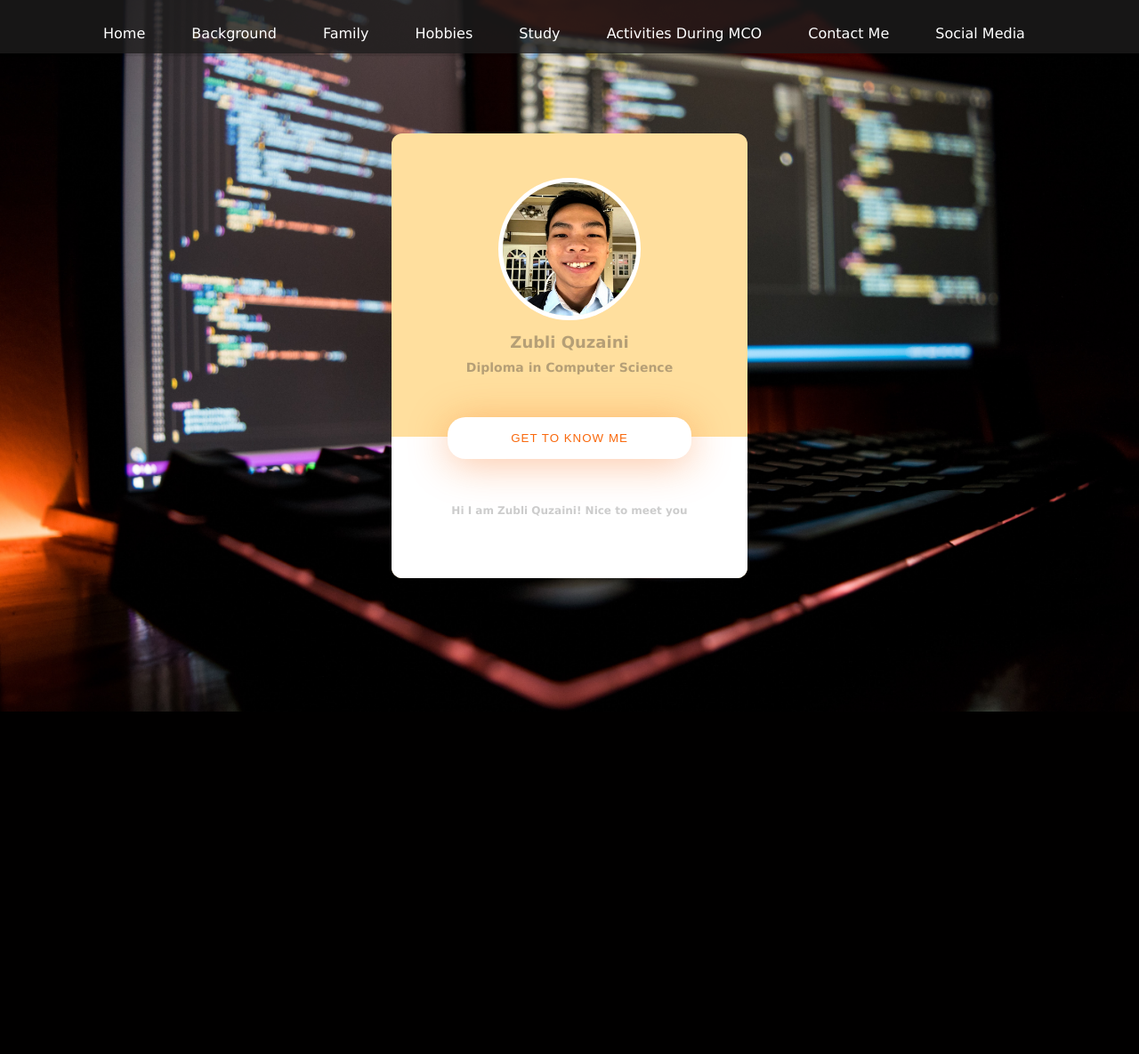
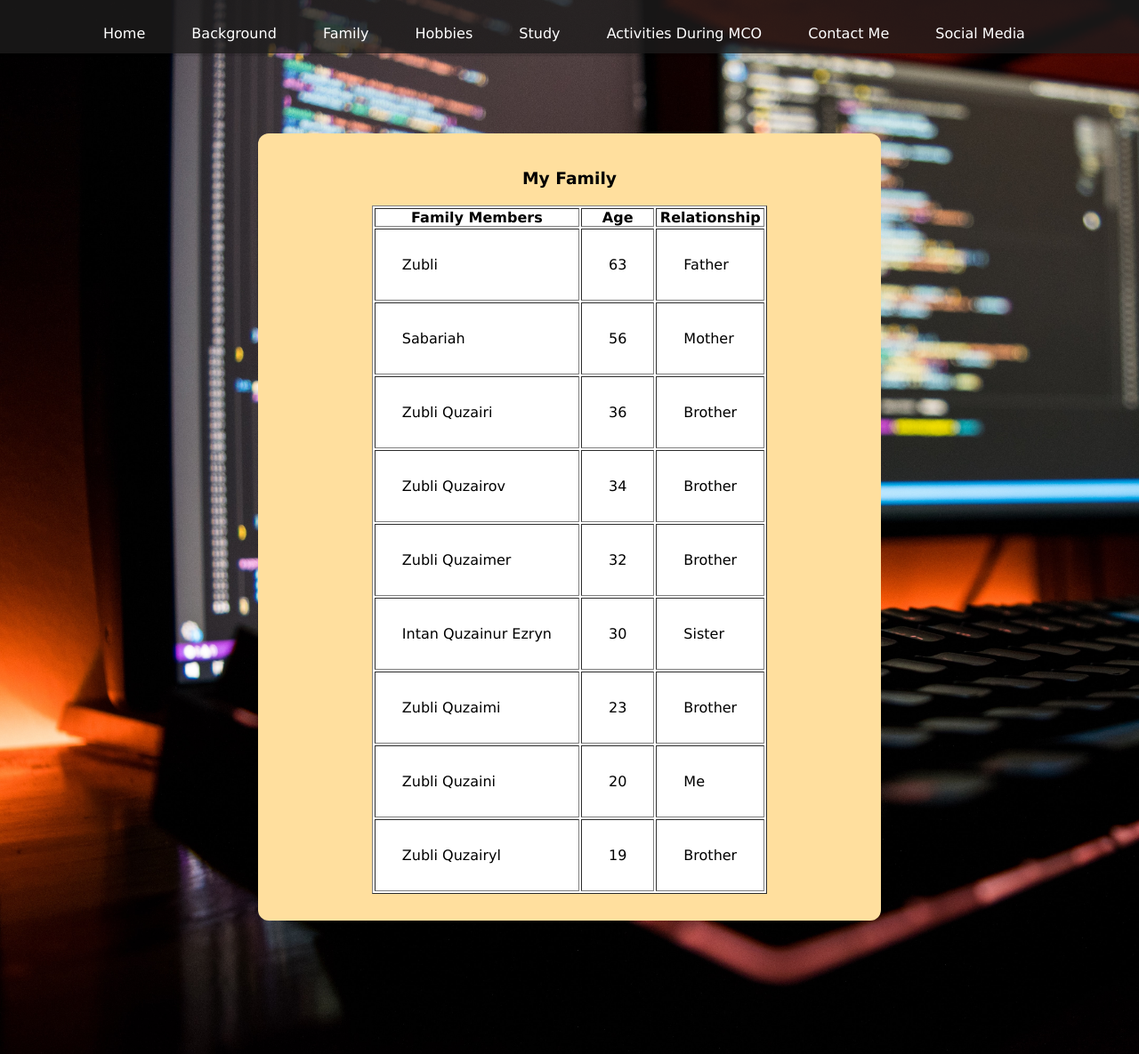
Before and after one commit to bedezub/CSC318-Web-Dev, a PHP site: page /page/family.html in a window 1280 px wide. Shown: the whole page at 89% size. Before the commit the page ends 800 px from the top, so only its background shows below. Run offline with PHP 8.4, Linux system fonts and the light colour scheme.

Commit message:
Completed Individual Assignment

```diff
--- a/individual-assignment/css/styles.css
+++ b/individual-assignment/css/styles.css
@@ -43,7 +43,7 @@
   }
 
   table td {
-    padding: 10px;
+    padding: 3px;
   }
 
   .header i{
@@ -180,3 +180,8 @@
       background-color: powderblue;
       color: white;
   }
+
+  iframe {
+    display: block;
+    margin: 0 auto;
+}
--- a/individual-assignment/page/family.html
+++ b/individual-assignment/page/family.html
@@ -5,6 +5,11 @@
         <meta name="viewport" content="width=device-width, initial-scale=1.0">
         <link rel="stylesheet" href="../css/styles.css">
         <title>Individual Assignment</title>
+        <style>
+            table td {
+                padding: 30px;
+            }
+        </style>
     </head>
     <body class="home-body">
         <header>
@@ -23,23 +28,121 @@
         </header>
         <section>
             <article>
-                <div class="container">
-                    <div class="middle">
-                        <img src="../assets/profile.jpg" alt="" class="user-pic" />
-                        <h4 class="name">Zubli Quzaini</h4>
-                        <h4 class="work">Diploma in Computer Science</h4>
-                    </div>
-                    <div class="footer">
-                    <a href="">
-                        <button class="btn-follow">Get to know me</button>
-                    </a><br/>
-                        <br/>
-                        <h4 class="profile-status">
-                            Hi I am Zubli Quzaini! Nice to meet you <br>
-
-                        </h4>
-                    </div>
-                    </div>
+                <div class="container-large">
+                    <h3 align="center" style="margin-top: 10px; margin-bottom: 20px;">My Family</h3>
+                    <table style="margin-right: auto; margin-left: auto;" border="1">
+                        <tr>
+                            <th>
+                                Family Members
+                            </th>
+                            <th>
+                                Age
+                            </th>
+                            <th>
+                                Relationship
+                            </th>
+                        </tr>
+                        <tr>
+                            <td>
+                                Zubli
+                            </td>
+                            <td>
+                                63
+                            </td>
+                            <td>
+                                Father
+                            </td>
+                        </tr>
+                        <tr>
+                            <td>
+                                Sabariah
+                            </td>
+                            <td>
+                                56
+                            </td>
+                            <td>
+                                Mother
+                            </td>
+                        </tr>
+                        <tr>
+                            <td>
+                                Zubli Quzairi
+                            </td>
+                            <td>
+                                36
+                            </td>
+                            <td>
+                                Brother
+                            </td>
+                        </tr>
+                        <tr>
+                            <td>
+                                Zubli Quzairov
+                            </td>
+                            <td>
+                                34
+                            </td>
+                            <td>
+                                Brother
+                            </td>
+                        </tr>
+                        <tr>
+                            <td>
+                                Zubli Quzaimer
+                            </td>
+                            <td>
+                                32
+                            </td>
+                            <td>
+                                Brother
+                            </td>
+                        </tr>
+                        <tr>
+                            <td>
+                                Intan Quzainur Ezryn
+                            </td>
+                            <td>
+                                30
+                            </td>
+                            <td>
+                                Sister
+                            </td>
+                        </tr>
+                        <tr>
+                            <td>
+                                Zubli Quzaimi
+                            </td>
+                            <td>
+                                23
+                            </td>
+                            <td>
+                                Brother
+                            </td>
+                        </tr>
+                        <tr>
+                            <td>
+                                Zubli Quzaini
+                            </td>
+                            <td>
+                                20
+                            </td>
+                            <td>
+                                Me
+                            </td>
+                        </tr>
+                        <tr>
+                            <td>
+                                Zubli Quzairyl
+                            </td>
+                            <td>
+                                19
+                            </td>
+                            <td>
+                                Brother
+                            </td>
+                        </tr>
+                    </table>
+                </div>
             </article>
         </section>
     </body>
--- a/individual-assignment/page/home.html
+++ b/individual-assignment/page/home.html
@@ -36,7 +36,6 @@
                         <br/>
                         <h4 class="profile-status">
                             Hi I am Zubli Quzaini! Nice to meet you <br>
-
                         </h4>
                     </div>
                     </div>
--- a/individual-assignment/page/study.html
+++ b/individual-assignment/page/study.html
@@ -24,14 +24,14 @@
         <section>
             <article>
                 <div class="container-large">
-                    <h1 align="center">Semster 5 Timetable</h1>
+                    <h1 align="center">Semester 5 Timetable</h1>
                     <table style="
                     text-align: center;
                     margin-right: auto;
                     margin-left: auto;
                     margin-top: 50px;
                     margin-bottom: 50px;"
-                    border="1" width="60%">
+                    border="1" width="20%">
                         <tr>
                             <td>Time</td>
                             <td>8:00</td>
```
Also changed, not shown: individual-assignment/page/activities.html (+7 -3 lines), individual-assignment/page/background.html (+5 -6 lines), individual-assignment/page/contact.html (+22 -8 lines), individual-assignment/page/hobbies.html (+59 -17 lines), individual-assignment/page/social.html (+6 -3 lines).
